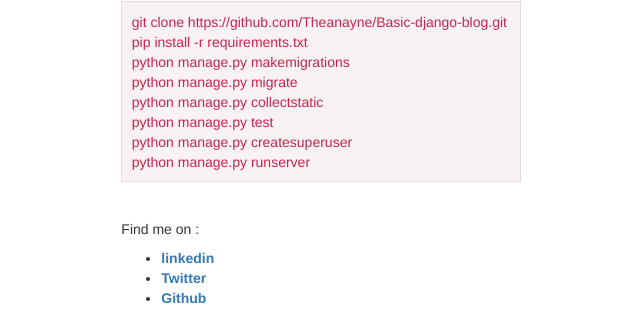
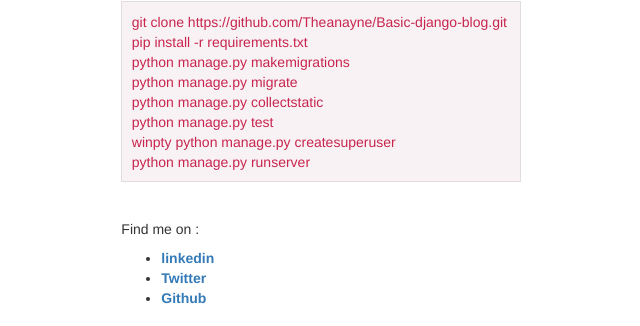
Before and after one commit to Theanayne/Basic-django-blog, a Django app: page /blog/ in a window 1280 px wide. Shown: the part 280-606 px from the top of the page, without its empty margins (107-747 px from the left). Run offline with Django 3.2, Linux system fonts and the light colour scheme; some libraries are stand-ins or nearby versions.

Commit message:
final update

```diff
--- a/blog/templates/index.html
+++ b/blog/templates/index.html
@@ -29,7 +29,7 @@ python manage.py makemigrations
 python manage.py migrate
 python manage.py collectstatic
 python manage.py test
-python manage.py createsuperuser
+winpty python manage.py createsuperuser
 python manage.py runserver
 </pre>
 
```
